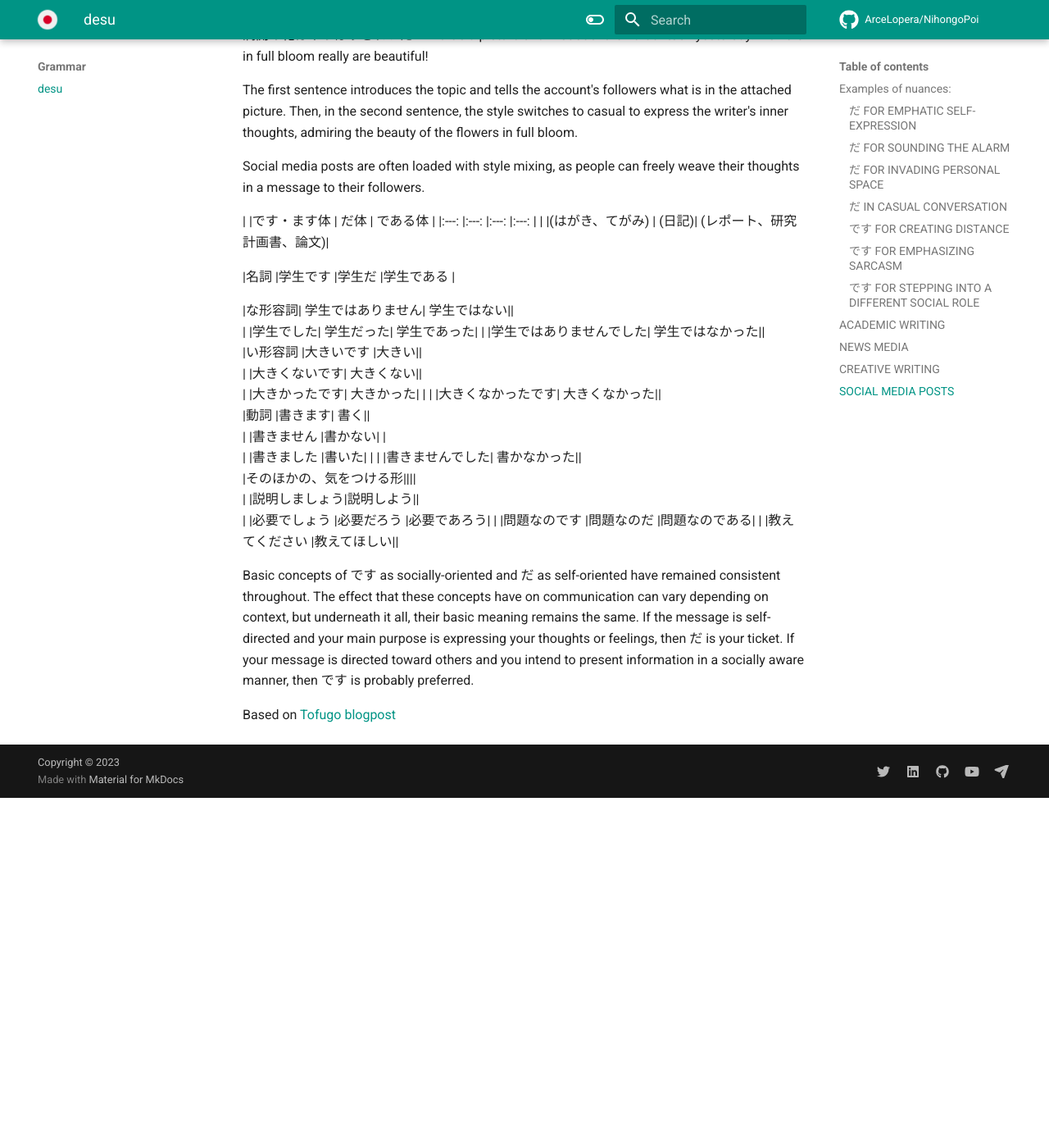
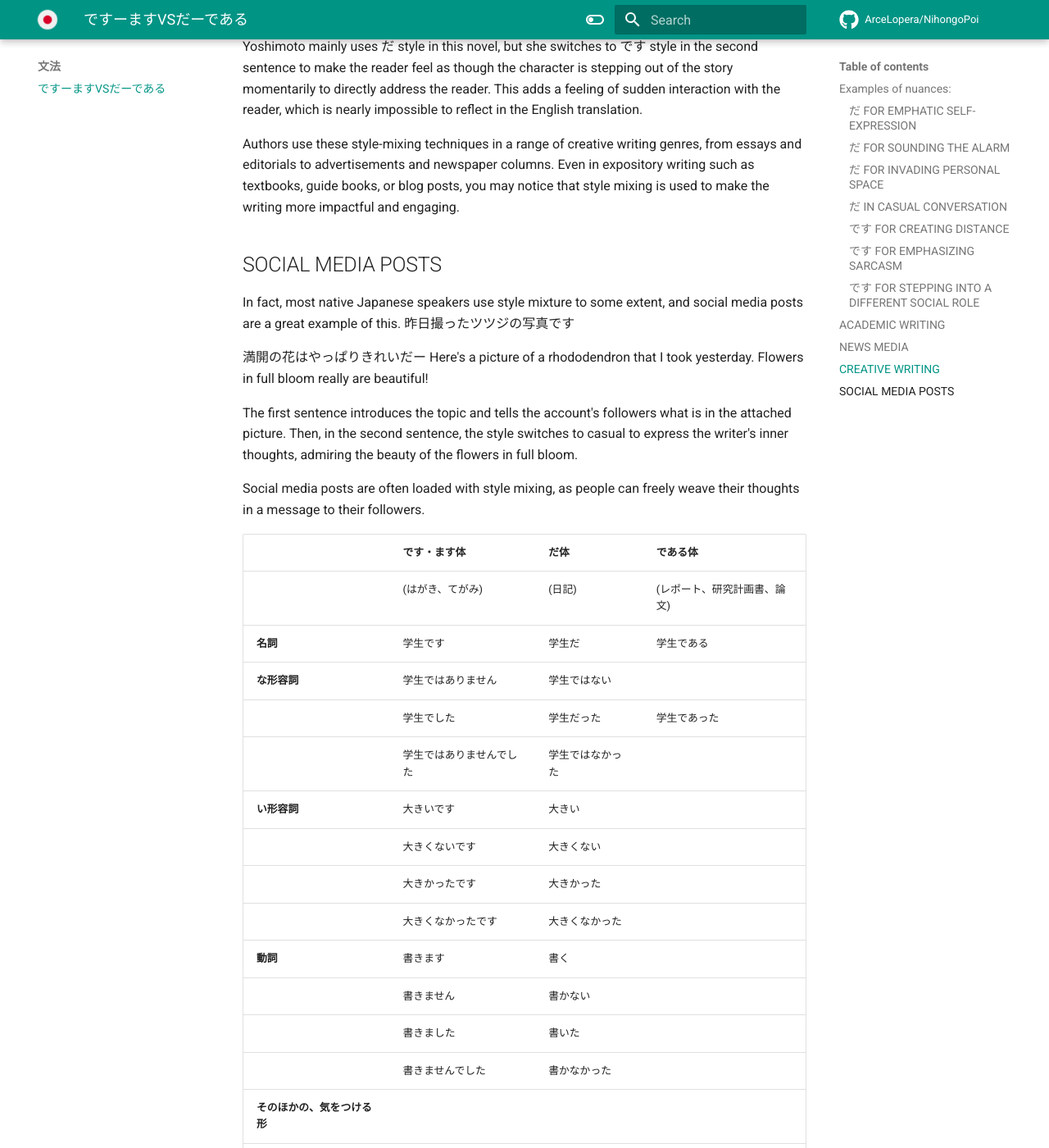
Before and after one commit to ArceLopera/NihongoPoi, an MkDocs documentation site: the page built from docs/N3/desu_masuVSda_dearu.md, in a window 1280 px wide and 1400 px high, scrolled down 4884 px. Shown: the whole window at 82% size. Built offline with MkDocs 1.6.1 and Material for MkDocs 9.7.7, drawn with Linux system fonts in a browser that asks for light colours; comment, search, counter and statistics services are not loaded; before the commit the page ends 5857 px from its top, so only the background shows below that; some of the changed text lies outside the part shown.

Commit message:
Added first grammar post

```diff
--- a/docs/N3/desu_masuVSda_dearu.md
+++ b/docs/N3/desu_masuVSda_dearu.md
@@ -1,8 +1,12 @@
 # です・ます vs だ・である style（文体）
+<div align="center">
+<img src="../../Images/desu.jpg">
+</div>
 
 **Objective:** Find out the difference in writing style.
 
 Japanese writing can be divided into two major styles, often called:
+
 + です・ます style and
 + だ・である style.
 
@@ -98,27 +102,22 @@ The first sentence introduces the topic and tells the account's followers what i
 
 Social media posts are often loaded with style mixing, as people can freely weave their thoughts in a message to their followers.
 
-
-|                   |です・ます体       |	だ体  |	である体                |
-|:---:              |:---:            |:---:   |:---:                   |
-|                   |(はがき、てがみ)    |	(日記)|	(レポート、研究計画書、論文)|
-
-
-|名詞	             |学生です	        |学生だ	    |学生である               |
-
-
-|な形容詞|	学生ではありません|	学生ではない||
+|| です・ます体  | だ体 |である体 |
+|| --- | --- | --- |
+|| (はがき、てがみ) | (日記) |(レポート、研究計画書、論文)|
+|**名詞**| 学生です | 学生だ |学生である |
+|**な形容詞**|	学生ではありません|	学生ではない||
 | 	|学生でした|	学生だった|	学生であった|
 | 	|学生ではありませんでした|	学生ではなかった||
-|い形容詞	|大きいです	|大きい||
+|**い形容詞**	|大きいです	|大きい||
 | 	|大きくないです|	大きくない||
 | 	|大きかったです|	大きかった|	|
 | 	|大きくなかったです|	大きくなかった||
-|動詞   	|書きます|	書く||
+|**動詞**  	|書きます|	書く||
 | 	       |書きません	|書かない|   |
 | 	        |書きました	|書いた|	 |
 | 	        |書きませんでした|	書かなかった||
-|そのほかの、気をつける形||||
+|**そのほかの、気をつける形**||||
 |   	|説明しましょう|説明しよう||
 | 	|必要でしょう	|必要だろう	|必要であろう|
 | 	|問題なのです	|問題なのだ	|問題なのである|
--- a/mkdocs.yml
+++ b/mkdocs.yml
@@ -88,6 +88,6 @@ extra_javascript:
 
 # Page tree
 nav:
-  - Home: index.md
-  - Grammar:
-    - desu: ./N3/desu_masuVSda_dearu.md
+  - ホーム: index.md
+  - 文法:
+    - ですーますVSだーである: ./N3/desu_masuVSda_dearu.md
```
Also changed, not shown: other parts of docs/N3/desu_masuVSda_dearu.md (+2 -0 lines), docs/Images/desu.jpg (added), docs/Images/desu_full.jpg (added), site/404.html, site/Images/desu.jpg (added), site/Images/desu_full.jpg (added), site/N3/desu_masuVSda_dearu/index.html, site/index.html, site/search/search_index.json, 1 other file.
